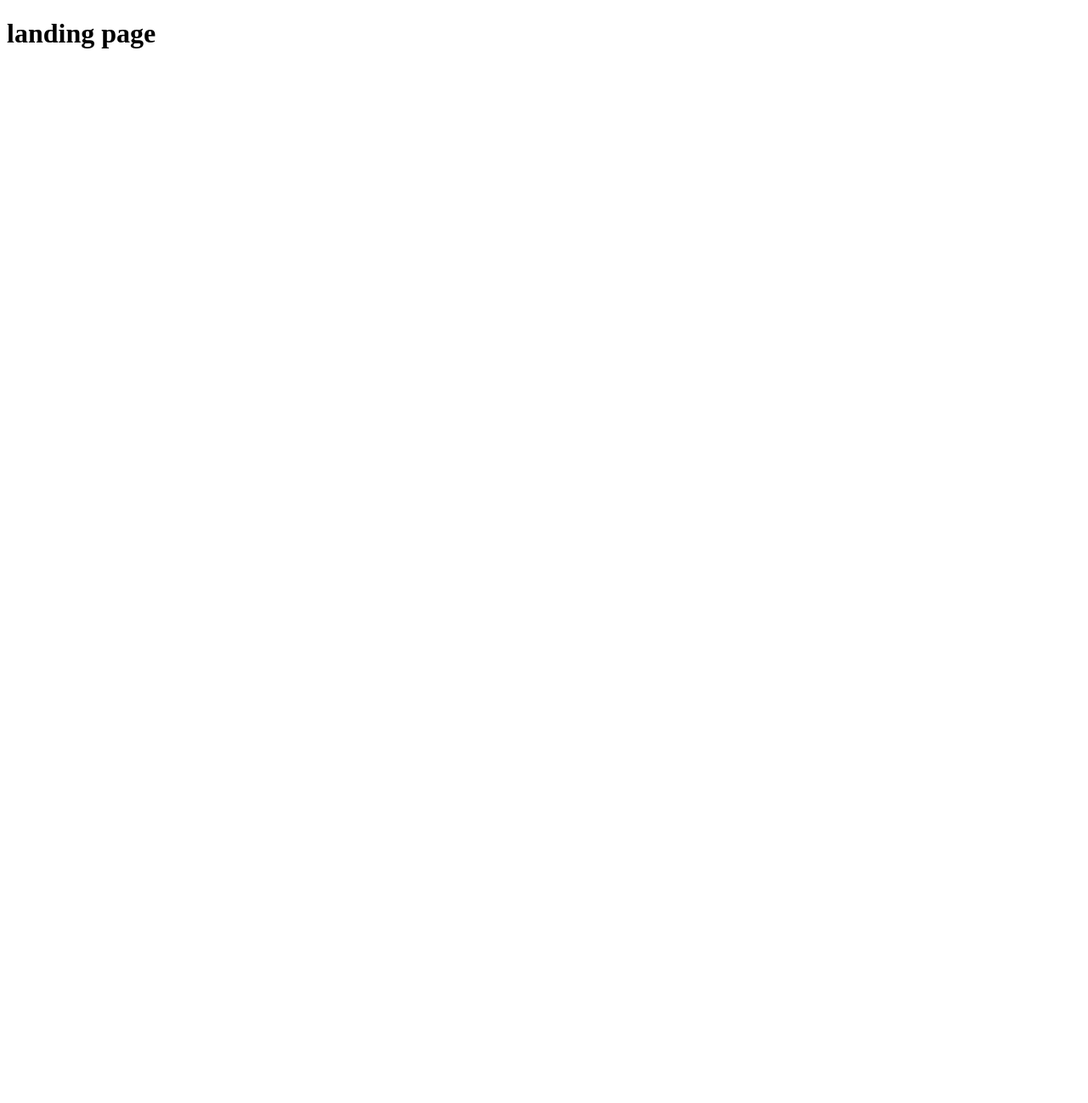
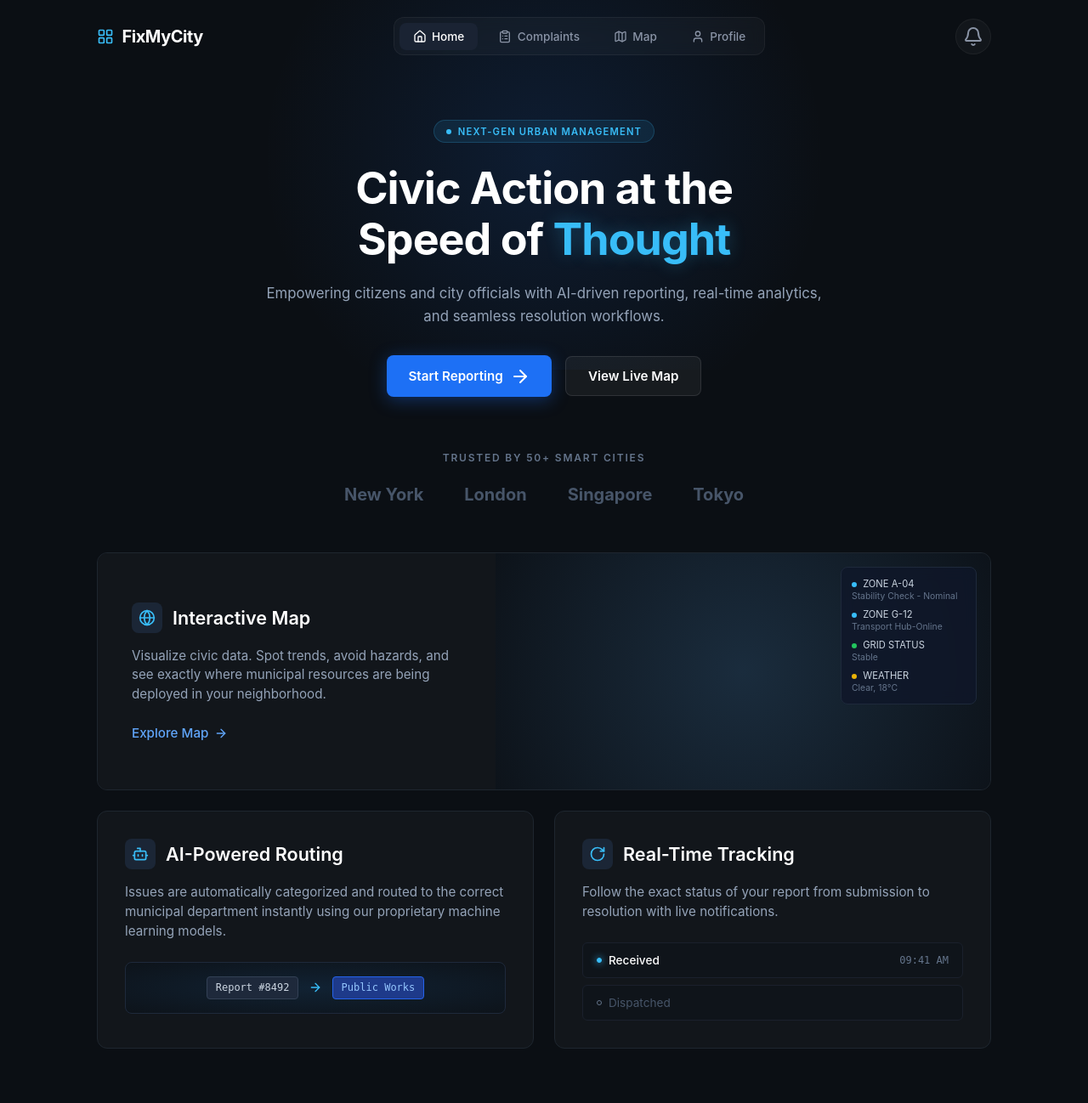
Before and after one commit to sidcoder121/Djnago-series, a Django app: page / in a window 1280 px wide. Before the commit the page is almost empty. Shown: the whole page at 85% size. Before the commit the page ends 57 px from the top, so only its background shows below. Run offline with Django 5.2, Linux system fonts and the light colour scheme.

Commit message:
complete creation of landing page

```diff
--- a/fixmycity/fixmycity/settings.py
+++ b/fixmycity/fixmycity/settings.py
@@ -9,7 +9,7 @@ https://docs.djangoproject.com/en/6.1/topics/settings/
 For the full list of settings and their values, see
 https://docs.djangoproject.com/en/6.1/ref/settings/
 """
-
+import os
 from pathlib import Path
 
 # Build paths inside the project like this: BASE_DIR / 'subdir'.
@@ -115,6 +115,7 @@ USE_TZ = True
 # https://docs.djangoproject.com/en/6.1/howto/static-files/
 
 STATIC_URL = 'static/'
+STATICFILES_DIRS = [os.path.join(BASE_DIR,'static')]
 
 
 # Email
--- /dev/null
+++ b/fixmycity/static/style.css
@@ -0,0 +1,511 @@
+* {
+  margin: 0;
+  padding: 0;
+  box-sizing: border-box;
+  font-family: -apple-system, BlinkMacSystemFont, "Segoe UI", Roboto, Helvetica, Arial, sans-serif;
+}
+
+body {
+  background-color: #0b0f14;
+  color: #94a3b8;
+  display: flex;
+  flex-direction: column;
+  align-items: center;
+  min-height: 100vh;
+  position: relative;
+  overflow-x: hidden;
+  padding-bottom: 4rem;
+}
+
+/* Background Glow Effect */
+.glow-bg {
+  position: absolute;
+  top: -5%;
+  left: 50%;
+  transform: translateX(-50%);
+  width: 800px;
+  height: 500px;
+  background: radial-gradient(circle, rgba(29, 108, 224, 0.15) 0%, rgba(11, 15, 23, 0) 70%);
+  pointer-events: none;
+  z-index: 0;
+}
+
+/* Header & Navbar */
+header {
+  width: 100%;
+  max-width: 1100px;
+  position: relative;
+  z-index: 10;
+  display: flex;
+  justify-content: space-between;
+  align-items: center;
+  padding: 1.25rem 1.5rem;
+}
+
+.logo {
+  display: flex;
+  align-items: center;
+  gap: 0.6rem;
+  font-size: 1.25rem;
+  font-weight: 700;
+  color: #ffffff;
+  letter-spacing: -0.5px;
+}
+
+.logo svg, .logo i {
+  color: #38bdf8;
+  width: 20px;
+  height: 20px;
+}
+
+.nav-links {
+  display: flex;
+  align-items: center;
+  gap: 0.5rem;
+  background-color: rgba(255, 255, 255, 0.03);
+  padding: 0.35rem;
+  border-radius: 12px;
+  border: 1px solid rgba(255, 255, 255, 0.05);
+  backdrop-filter: blur(8px);
+}
+
+.nav-item {
+  display: flex;
+  align-items: center;
+  gap: 0.4rem;
+  text-decoration: none;
+  color: #8a94a6;
+  font-size: 0.85rem;
+  font-weight: 500;
+  padding: 0.5rem 1rem;
+  border-radius: 8px;
+  transition: all 0.2s ease;
+}
+
+.nav-item svg, .nav-item i {
+  width: 16px;
+  height: 16px;
+}
+
+.nav-item:hover {
+  color: #ffffff;
+}
+
+.nav-item.active {
+  background-color: #1a2333;
+  color: #ffffff;
+}
+
+.nav-actions {
+  display: flex;
+  align-items: center;
+}
+
+.icon-btn {
+  background: rgba(255, 255, 255, 0.03);
+  border: 1px solid rgba(255, 255, 255, 0.05);
+  color: #8a94a6;
+  cursor: pointer;
+  padding: 0.5rem;
+  border-radius: 50%;
+  transition: color 0.2s;
+  display: flex;
+  align-items: center;
+  justify-content: center;
+}
+
+.icon-btn:hover {
+  color: #ffffff;
+}
+
+/* Hero Section */
+main {
+  position: relative;
+  z-index: 10;
+  display: flex;
+  flex-direction: column;
+  align-items: center;
+  justify-content: center;
+  text-align: center;
+  padding: 3.5rem 1.5rem 2rem 1.5rem;
+  max-width: 900px;
+  width: 100%;
+}
+
+.badge {
+  display: inline-flex;
+  align-items: center;
+  gap: 0.5rem;
+  background-color: rgba(56, 189, 248, 0.1);
+  border: 1px solid rgba(56, 189, 248, 0.2);
+  padding: 0.35rem 0.85rem;
+  border-radius: 20px;
+  font-size: 0.7rem;
+  font-weight: 600;
+  letter-spacing: 1.2px;
+  color: #38bdf8;
+  text-transform: uppercase;
+  margin-bottom: 1.5rem;
+}
+
+.badge-dot {
+  width: 6px;
+  height: 6px;
+  background-color: #38bdf8;
+  border-radius: 50%;
+}
+
+.hero-title {
+  font-size: 3.25rem;
+  font-weight: 700;
+  line-height: 1.15;
+  letter-spacing: -1px;
+  margin-bottom: 1.25rem;
+  color: #ffffff;
+}
+
+.hero-title .highlight {
+  color: #38bdf8;
+  text-shadow: 0 0 20px rgba(56, 189, 248, 0.3);
+}
+
+.hero-subtitle {
+  font-size: 1.05rem;
+  color: #94a3b8;
+  max-width: 680px;
+  line-height: 1.6;
+  margin-bottom: 2rem;
+}
+
+.cta-group {
+  display: flex;
+  gap: 1rem;
+  align-items: center;
+}
+
+.btn {
+  display: inline-flex;
+  align-items: center;
+  gap: 0.5rem;
+  padding: 0.8rem 1.6rem;
+  border-radius: 8px;
+  font-size: 0.95rem;
+  font-weight: 600;
+  cursor: pointer;
+  text-decoration: none;
+  transition: all 0.2s ease;
+}
+
+.btn-primary {
+  background-color: #1d70f5;
+  color: #ffffff;
+  border: none;
+  box-shadow: 0 4px 20px rgba(29, 112, 245, 0.35);
+}
+
+.btn-primary:hover {
+  background-color: #155df2;
+  box-shadow: 0 4px 25px rgba(29, 112, 245, 0.5);
+}
+
+.btn-secondary {
+  background-color: rgba(255, 255, 255, 0.05);
+  color: #ffffff;
+  border: 1px solid rgba(255, 255, 255, 0.1);
+}
+
+.btn-secondary:hover {
+  background-color: rgba(255, 255, 255, 0.1);
+}
+
+footer {
+  display: none; /* Hidden to merge seamlessly into the content layout */
+}
+
+/* Feature Container */
+.container {
+  max-width: 1100px;
+  width: 100%;
+  padding: 0 1.5rem;
+  display: flex;
+  flex-direction: column;
+  gap: 1.5rem;
+  z-index: 10;
+}
+
+/* Trusted Cities Section */
+.trusted-section {
+  text-align: center;
+  padding: 2rem 0;
+}
+
+.trusted-title {
+  font-size: 0.75rem;
+  letter-spacing: 0.15em;
+  color: #64748b;
+  font-weight: 600;
+  margin-bottom: 1.5rem;
+}
+
+.logos-grid {
+  display: flex;
+  justify-content: center;
+  gap: 3rem;
+  flex-wrap: wrap;
+}
+
+.logos-grid span {
+  font-size: 1.25rem;
+  font-weight: 700;
+  color: #475569;
+}
+
+/* Feature Cards Layout */
+.card {
+  background-color: #12161b;
+  border: 1px solid #1e262f;
+  border-radius: 12px;
+  padding: 2rem;
+  overflow: hidden;
+  position: relative;
+}
+
+.card-full {
+  display: flex;
+  min-height: 280px;
+  padding: 0;
+}
+
+.card-full .card-content {
+  flex: 1;
+  padding: 2.5rem;
+  display: flex;
+  flex-direction: column;
+  justify-content: center;
+  z-index: 2;
+  background-color: #12161b;
+}
+
+.cards-grid {
+  display: grid;
+  grid-template-columns: 1fr 1fr;
+  gap: 1.5rem;
+}
+
+.header-inline {
+  display: flex;
+  align-items: center;
+  gap: 0.75rem;
+  margin-bottom: 1rem;
+}
+
+.header-inline h2 {
+  color: #ffffff;
+  font-size: 1.35rem;
+  font-weight: 600;
+}
+
+.icon-badge {
+  background-color: #1b2636;
+  color: #38bdf8;
+  width: 36px;
+  height: 36px;
+  border-radius: 8px;
+  display: flex;
+  align-items: center;
+  justify-content: center;
+}
+
+.icon-badge svg {
+  width: 20px;
+  height: 20px;
+}
+
+.card p {
+  color: #94a3b8;
+  font-size: 0.95rem;
+  line-height: 1.5;
+  margin-bottom: 1.5rem;
+}
+
+.cta-link {
+  color: #60a5fa;
+  text-decoration: none;
+  font-weight: 500;
+  display: inline-flex;
+  align-items: center;
+  gap: 0.4rem;
+  font-size: 0.95rem;
+}
+
+.cta-link svg {
+  width: 16px;
+  height: 16px;
+  transition: transform 0.2s;
+}
+
+.cta-link:hover svg {
+  transform: translateX(3px);
+}
+
+/* Map Section Visual */
+.map-preview {
+  flex: 1.5;
+  background: radial-gradient(circle at 50% 50%, #1a2c3d 0%, #0d131a 100%);
+  position: relative;
+  min-height: 250px;
+}
+
+.hud-overlay {
+  position: absolute;
+  top: 1rem;
+  right: 1rem;
+  background: rgba(15, 23, 42, 0.8);
+  border: 1px solid #1e293b;
+  backdrop-filter: blur(8px);
+  padding: 0.75rem;
+  border-radius: 8px;
+  font-size: 0.7rem;
+  color: #cbd5e1;
+  width: 160px;
+  display: flex;
+  flex-direction: column;
+  gap: 0.5rem;
+}
+
+.hud-item small {
+  color: #64748b;
+  font-size: 0.65rem;
+}
+
+.bullet {
+  display: inline-block;
+  width: 6px;
+  height: 6px;
+  border-radius: 50%;
+  margin-right: 4px;
+}
+
+.bullet.cyan { background-color: #38bdf8; }
+.bullet.green { background-color: #22c55e; }
+.bullet.yellow { background-color: #eab308; }
+
+/* Graphics & Micro-Components */
+.routing-graphic {
+  background: radial-gradient(ellipse at center, #112233 0%, #0d131a 100%);
+  border: 1px solid #1e293b;
+  border-radius: 8px;
+  padding: 1rem;
+  display: flex;
+  align-items: center;
+  justify-content: center;
+  gap: 0.75rem;
+}
+
+.tag {
+  background: #1e293b;
+  border: 1px solid #334155;
+  color: #cbd5e1;
+  font-size: 0.75rem;
+  font-family: monospace;
+  padding: 0.35rem 0.6rem;
+  border-radius: 4px;
+}
+
+.tag-accent {
+  background: #1e3a8a;
+  border-color: #2563eb;
+  color: #93c5fd;
+}
+
+.routing-graphic .arrow {
+  color: #38bdf8;
+  width: 16px;
+  height: 16px;
+}
+
+.tracking-list {
+  display: flex;
+  flex-direction: column;
+  gap: 0.5rem;
+}
+
+.tracking-item {
+  background: #0f141a;
+  border: 1px solid #1a202c;
+  border-radius: 6px;
+  padding: 0.75rem 1rem;
+  display: flex;
+  justify-content: space-between;
+  align-items: center;
+  font-size: 0.85rem;
+}
+
+.status-info {
+  display: flex;
+  align-items: center;
+  gap: 0.5rem;
+}
+
+.dot {
+  width: 6px;
+  height: 6px;
+  border-radius: 50%;
+  border: 1px solid #64748b;
+}
+
+.dot.active {
+  background-color: #38bdf8;
+  border-color: #38bdf8;
+  box-shadow: 0 0 8px #38bdf8;
+}
+
+.tracking-item.active .label {
+  color: #ffffff;
+  font-weight: 500;
+}
+
+.tracking-item.muted .label {
+  color: #475569;
+}
+
+.timestamp {
+  font-size: 0.75rem;
+  color: #64748b;
+  font-family: monospace;
+}
+
+/* Responsive Media Queries */
+@media (max-width: 768px) {
+  header {
+    flex-direction: column;
+    gap: 1rem;
+    padding: 1rem;
+  }
+
+  .hero-title {
+    font-size: 2.25rem;
+  }
+
+  .cta-group {
+    flex-direction: column;
+    width: 100%;
+  }
+
+  .btn {
+    width: 100%;
+    justify-content: center;
+  }
+
+  .card-full {
+    flex-direction: column;
+  }
+
+  .cards-grid {
+    grid-template-columns: 1fr;
+  }
+
+  .logos-grid {
+    gap: 1.5rem;
+  }
+}
--- a/fixmycity/templates/website/index.html
+++ b/fixmycity/templates/website/index.html
@@ -1,11 +1,187 @@
+{% load static %}
 <!DOCTYPE html>
 <html lang="en">
 <head>
     <meta charset="UTF-8">
     <meta name="viewport" content="width=device-width, initial-scale=1.0">
     <title>fix my city</title>
+    <script src="https://unpkg.com/lucide@latest"></script>
+    <link rel="stylesheet" href="{% static 'style.css' %}">
 </head>
 <body>
-    <h1>landing page</h1>
+
+    <div class="glow-bg"></div>
+
+    <!-- Navigation Header -->
+    <header>
+        <div class="logo">
+            <i data-lucide="layout-grid"></i>
+            <span>FixMyCity</span>
+        </div>
+
+        <nav class="nav-links">
+            <a href="#" class="nav-item active">
+                <i data-lucide="home"></i>
+                <span>Home</span>
+            </a>
+            <a href="#" class="nav-item">
+                <i data-lucide="clipboard-list"></i>
+                <span>Complaints</span>
+            </a>
+            <a href="#" class="nav-item">
+                <i data-lucide="map"></i>
+                <span>Map</span>
+            </a>
+            <a href="#" class="nav-item">
+                <i data-lucide="user"></i>
+                <span>Profile</span>
+            </a>
+        </nav>
+
+        <div class="nav-actions">
+            <button class="icon-btn" aria-label="Notifications">
+                <i data-lucide="bell"></i>
+            </button>
+        </div>
+    </header>
+
+    <!-- Main Content / Hero -->
+    <main>
+        <div class="badge">
+            <span class="badge-dot"></span>
+            NEXT-GEN URBAN MANAGEMENT
+        </div>
+
+        <h1 class="hero-title">
+            Civic Action at the<br>
+            Speed of <span class="highlight">Thought</span>
+        </h1>
+
+        <p class="hero-subtitle">
+            Empowering citizens and city officials with AI-driven reporting, real-time analytics, and seamless resolution workflows.
+        </p>
+
+        <div class="cta-group">
+            <a href="#" class="btn btn-primary">
+                Start Reporting
+                <i data-lucide="arrow-right"></i>
+            </a>
+            <a href="#" class="btn btn-secondary">
+                View Live Map
+            </a>
+        </div>
+    </main>
+
+    <!-- Footer -->
+    <footer>
+        <p class="footer-text">TRUSTED BY 50+ SMART CITIES</p>
+    </footer>
+
+
+  <div class="container">
+
+    <!-- Trusted By Logos Section -->
+    <section class="trusted-section">
+      <p class="trusted-title">TRUSTED BY 50+ SMART CITIES</p>
+      <div class="logos-grid">
+        <span>New York</span>
+        <span>London</span>
+        <span>Singapore</span>
+        <span>Tokyo</span>
+      </div>
+    </section>
+
+    <!-- Main Feature Card: Interactive Map -->
+    <div class="card card-full">
+      <div class="card-content">
+        <div class="header-inline">
+          <div class="icon-badge">
+            <i data-lucide="globe"></i>
+          </div>
+          <h2>Interactive Map</h2>
+        </div>
+        <p>
+          Visualize civic data. Spot trends, avoid hazards, and see exactly
+          where municipal resources are being deployed in your neighborhood.
+        </p>
+        <a href="#" class="cta-link">
+          Explore Map <i data-lucide="arrow-right"></i>
+        </a>
+      </div>
+      <div class="card-media map-preview">
+        <!-- Background graphic / mock dashboard overlay -->
+        <div class="hud-overlay top-right">
+          <div class="hud-item"><span class="bullet cyan"></span> ZONE A-04<br><small>Stability Check - Nominal</small></div>
+          <div class="hud-item"><span class="bullet cyan"></span> ZONE G-12<br><small>Transport Hub-Online</small></div>
+          <div class="hud-item"><span class="bullet green"></span> GRID STATUS<br><small>Stable</small></div>
+          <div class="hud-item"><span class="bullet yellow"></span> WEATHER<br><small>Clear, 18°C</small></div>
+        </div>
+      </div>
+    </div>
+
+    <!-- Bottom Two Columns Grid -->
+    <div class="cards-grid">
+
+      <!-- AI-Powered Routing Card -->
+      <div class="card">
+        <div class="card-content">
+          <div class="header-inline">
+            <div class="icon-badge">
+              <i data-lucide="bot"></i>
+            </div>
+            <h2>AI-Powered Routing</h2>
+          </div>
+          <p>
+            Issues are automatically categorized and routed to the correct municipal
+            department instantly using our proprietary machine learning models.
+          </p>
+          <div class="media-banner routing-graphic">
+            <span class="tag">Report #8492</span>
+            <i data-lucide="arrow-right" class="arrow"></i>
+            <span class="tag tag-accent">Public Works</span>
+          </div>
+        </div>
+      </div>
+
+      <!-- Real-Time Tracking Card -->
+      <div class="card">
+        <div class="card-content">
+          <div class="header-inline">
+            <div class="icon-badge">
+              <i data-lucide="rotate-cw"></i>
+            </div>
+            <h2>Real-Time Tracking</h2>
+          </div>
+          <p>
+            Follow the exact status of your report from submission to resolution with live notifications.
+          </p>
+
+          <div class="tracking-list">
+            <div class="tracking-item active">
+              <div class="status-info">
+                <span class="dot active"></span>
+                <span class="label">Received</span>
+              </div>
+              <span class="timestamp">09:41 AM</span>
+            </div>
+            <div class="tracking-item muted">
+              <div class="status-info">
+                <span class="dot"></span>
+                <span class="label">Dispatched</span>
+              </div>
+            </div>
+          </div>
+
+        </div>
+      </div>
+
+    </div>
+
+  </div>
+
+    <!-- Initialize Icons -->
+    <script>
+        lucide.createIcons();
+    </script>
 </body>
 </html>
```
